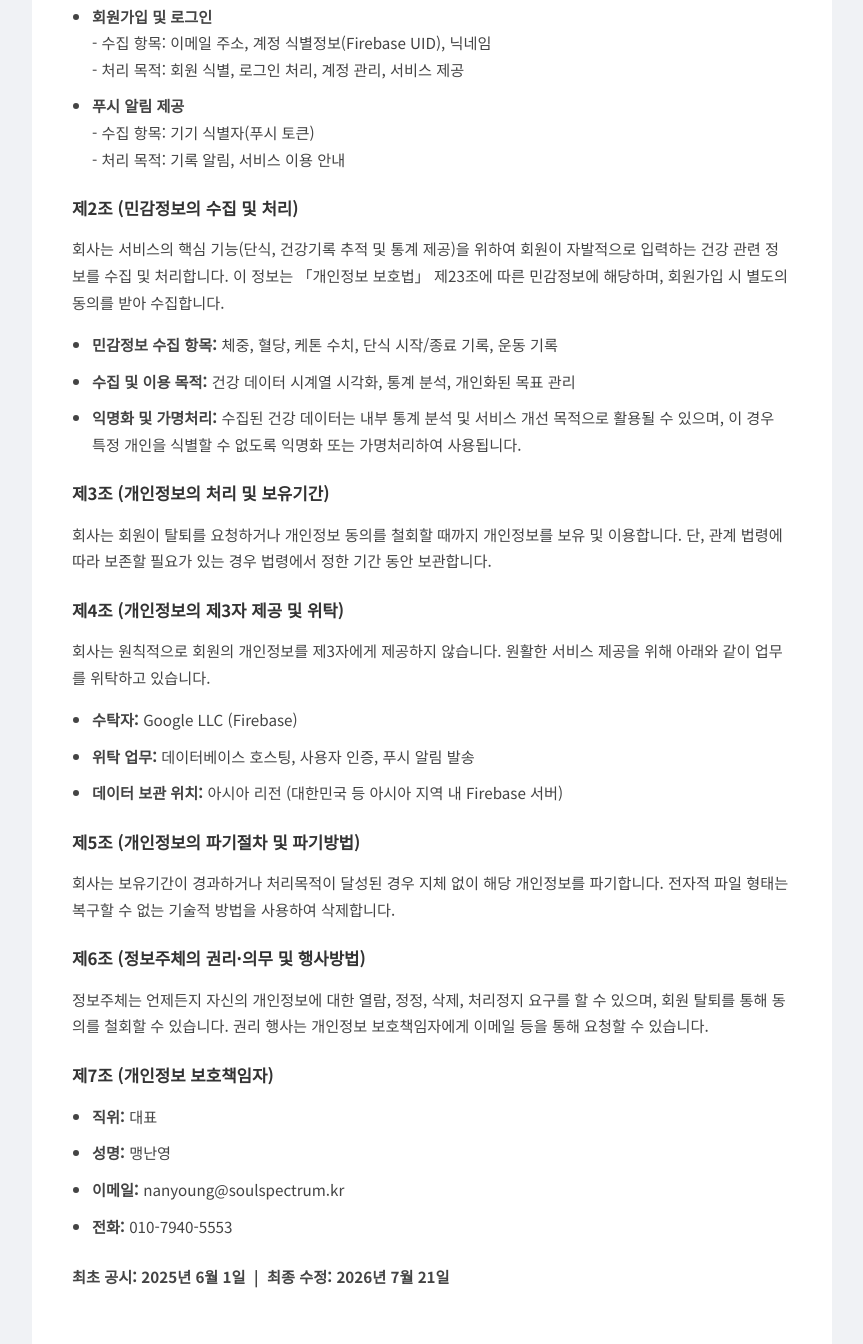
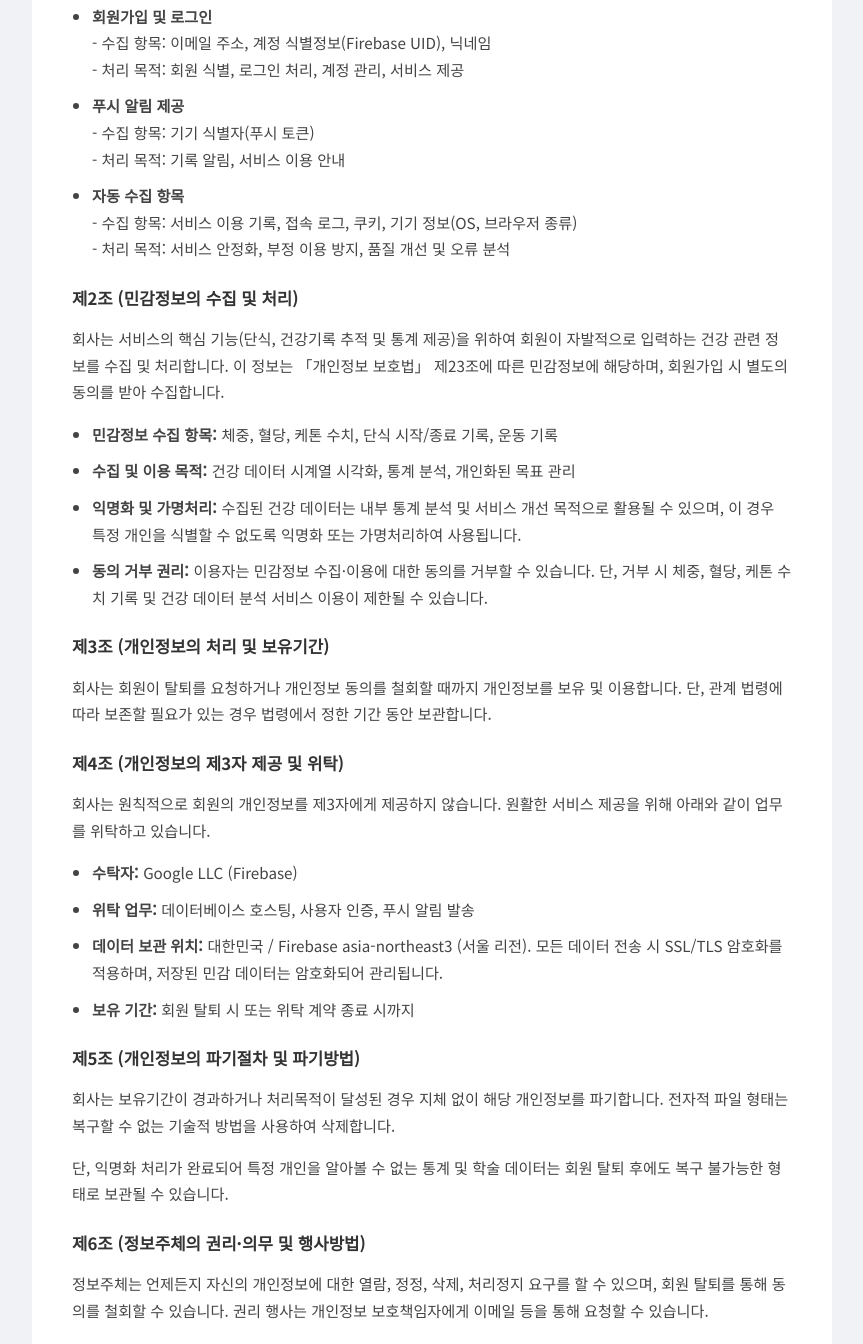
Before and after one commit to maenglion/new-fastmate, a website: page www/privacy.html in a window 1280 px wide. Shown: the part 309-1653 px from the top of the page, without its empty margins (208-1071 px from the left). Drawn offline with Linux system fonts and the light colour scheme.

Commit message:
docs: privacy.html 자동수집 항목/동의거부 권리/서울 리전/익명화 탈퇴 후 보관 조항 추가

```diff
--- a/www/privacy.html
+++ b/www/privacy.html
@@ -58,6 +58,11 @@
                     - 수집 항목: 기기 식별자(푸시 토큰)<br>
                     - 처리 목적: 기록 알림, 서비스 이용 안내
                 </li>
+                <li>
+                    <strong>자동 수집 항목</strong><br>
+                    - 수집 항목: 서비스 이용 기록, 접속 로그, 쿠키, 기기 정보(OS, 브라우저 종류)<br>
+                    - 처리 목적: 서비스 안정화, 부정 이용 방지, 품질 개선 및 오류 분석
+                </li>
             </ul>
 
             <h4>제2조 (민감정보의 수집 및 처리)</h4>
@@ -66,6 +71,7 @@
                 <li><strong>민감정보 수집 항목:</strong> 체중, 혈당, 케톤 수치, 단식 시작/종료 기록, 운동 기록</li>
                 <li><strong>수집 및 이용 목적:</strong> 건강 데이터 시계열 시각화, 통계 분석, 개인화된 목표 관리</li>
                 <li><strong>익명화 및 가명처리:</strong> 수집된 건강 데이터는 내부 통계 분석 및 서비스 개선 목적으로 활용될 수 있으며, 이 경우 특정 개인을 식별할 수 없도록 익명화 또는 가명처리하여 사용됩니다.</li>
+                <li><strong>동의 거부 권리:</strong> 이용자는 민감정보 수집·이용에 대한 동의를 거부할 수 있습니다. 단, 거부 시 체중, 혈당, 케톤 수치 기록 및 건강 데이터 분석 서비스 이용이 제한될 수 있습니다.</li>
             </ul>
 
             <h4>제3조 (개인정보의 처리 및 보유기간)</h4>
@@ -76,11 +82,13 @@
             <ul>
                 <li><strong>수탁자:</strong> Google LLC (Firebase)</li>
                 <li><strong>위탁 업무:</strong> 데이터베이스 호스팅, 사용자 인증, 푸시 알림 발송</li>
-                <li><strong>데이터 보관 위치:</strong> 아시아 리전 (대한민국 등 아시아 지역 내 Firebase 서버)</li>
+                <li><strong>데이터 보관 위치:</strong> 대한민국 / Firebase asia-northeast3 (서울 리전). 모든 데이터 전송 시 SSL/TLS 암호화를 적용하며, 저장된 민감 데이터는 암호화되어 관리됩니다.</li>
+                <li><strong>보유 기간:</strong> 회원 탈퇴 시 또는 위탁 계약 종료 시까지</li>
             </ul>
 
             <h4>제5조 (개인정보의 파기절차 및 파기방법)</h4>
             <p>회사는 보유기간이 경과하거나 처리목적이 달성된 경우 지체 없이 해당 개인정보를 파기합니다. 전자적 파일 형태는 복구할 수 없는 기술적 방법을 사용하여 삭제합니다.</p>
+            <p>단, 익명화 처리가 완료되어 특정 개인을 알아볼 수 없는 통계 및 학술 데이터는 회원 탈퇴 후에도 복구 불가능한 형태로 보관될 수 있습니다.</p>
 
             <h4>제6조 (정보주체의 권리·의무 및 행사방법)</h4>
             <p>정보주체는 언제든지 자신의 개인정보에 대한 열람, 정정, 삭제, 처리정지 요구를 할 수 있으며, 회원 탈퇴를 통해 동의를 철회할 수 있습니다. 권리 행사는 개인정보 보호책임자에게 이메일 등을 통해 요청할 수 있습니다.</p>
```
